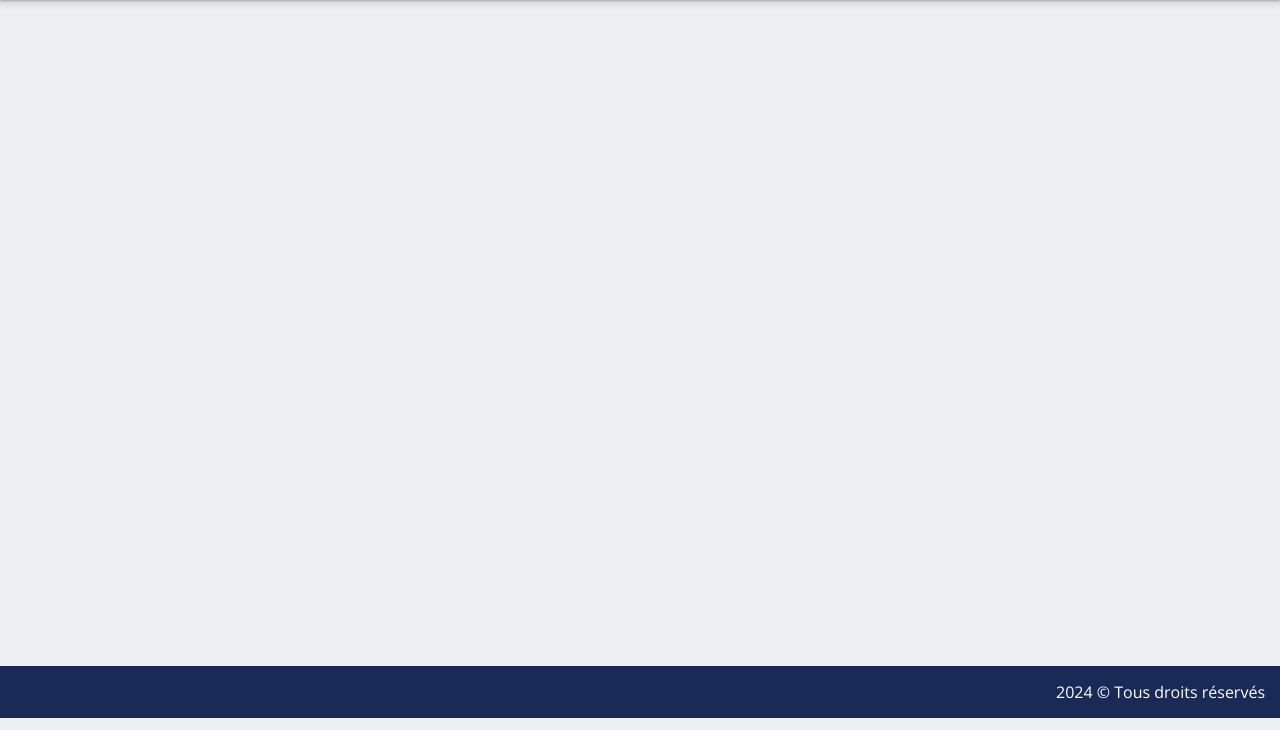
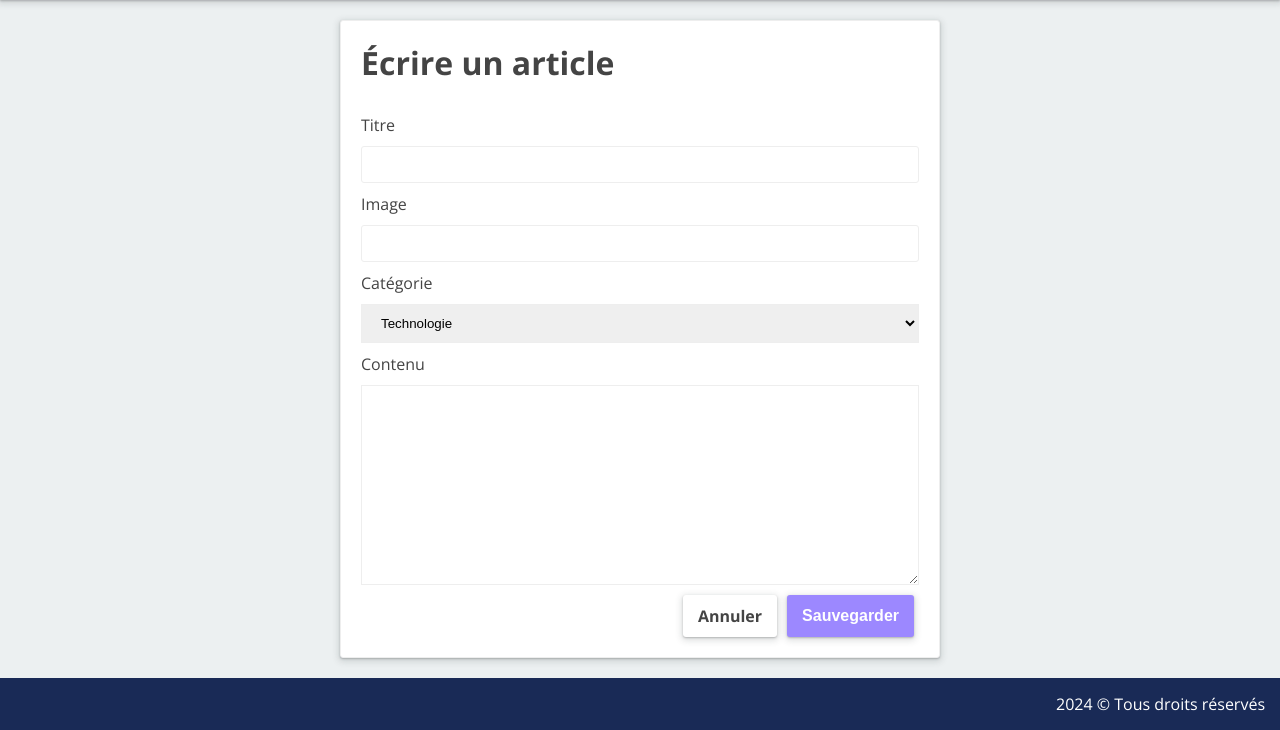
Before and after one commit to MarcusDeveloppement/Blog_PHP, a PHP site: page /add-article.php in a window 1280 px wide. Shown: the part 82-812 px from the top of the page. Run offline with PHP 8.4, Linux system fonts and the light colour scheme.

Commit message:
setting up the structure / style of the article addition page

```diff
--- a/add-article.php
+++ b/add-article.php
@@ -11,6 +11,39 @@
   <div class="container">
     <?php require_once './components/header.php' ?>
     <div class="content">
+        <div class="block p-20 form-container">
+            <h1>Écrire un article</h1>
+            <form action="/add-article.php" method="POST">
+                <div class="form-control">
+                    <label for="title">Titre</label>
+                    <input type="text" name="title" id="title">
+                    <!-- <p class="text-error"></p> -->
+                </div>
+                <div class="form-control">
+                    <label for="image">Image</label>
+                    <input type="text" name="image" id="image">
+                    <!-- <p class="text-error"></p> -->
+                </div>
+                <div class="form-control">
+                    <label for="category">Catégorie</label>
+                    <select name="category" id="category">
+                        <option value="technology">Technologie</option>
+                        <option value="technology">Nature</option>
+                        <option value="technology">Politique</option>
+                    </select>
+                    <!-- <p class="text-error"></p> -->
+                </div>
+                <div class="form-control">
+                    <label for="content">Contenu</label>
+                    <textarea name="content" id="content"></textarea>
+                    <!-- <p class="text-error"></p> -->
+                </div>
+                <div class="form-action">
+                    <a href="/" class="btn btn-secondary" type="button">Annuler</a>
+                    <button class="btn btn-primary" type="button">Sauvegarder</button>
+                </div>
+            </form>
+        </div>
     </div>
     <?php require_once './components/footer.php' ?>
   </div>
--- a/public/css/add-article.css
+++ b/public/css/add-article.css
@@ -0,0 +1,42 @@
+.form-container {
+  display: flex;
+  flex-flow: column;
+  width: 60rem;
+}
+
+.form-container h1 {
+  margin-bottom: 2rem;
+}
+
+.form-control {
+  display: flex;
+  flex-flow: column;
+  margin: 1rem 0;
+}
+
+.form-control label {
+  margin-bottom: 1rem;
+}
+
+.form-control input {
+  border: var(--border);
+  border-radius: 3px;
+  padding: 1rem 1.5rem;
+}
+
+.form-control select {
+  border: var(--border);
+  padding: 1rem 1.5rem;
+}
+
+.form-control textarea {
+  border: var(--border);
+  padding: 1rem 1.5rem;
+  min-height: 20rem;
+}
+
+.form-action {
+  display: flex;
+  flex-flow: row nowrap;
+  justify-content: flex-end;
+}
--- a/public/css/style.css
+++ b/public/css/style.css
@@ -148,9 +148,28 @@ footer {
 /* content  */
 
 .content {
+  max-width: 110rem;
+  width: 100%;
   flex: 1;
   display: flex;
-  flex-flow: row;
-  justify-content: center;
+  flex-flow: column;
+  align-self: center;
   align-items: center;
+  padding: 2rem 0;
 }
+
+/* block  */
+.block {
+  border-radius: 3px;
+  border: var(--border);
+  background-color: white;
+  box-shadow: var(--box-shadow);
+}
+
+/* utils  */
+.p-20 {
+  padding: 20px;
+}
+.p-10 {
+  padding: 10px;
+}
```
